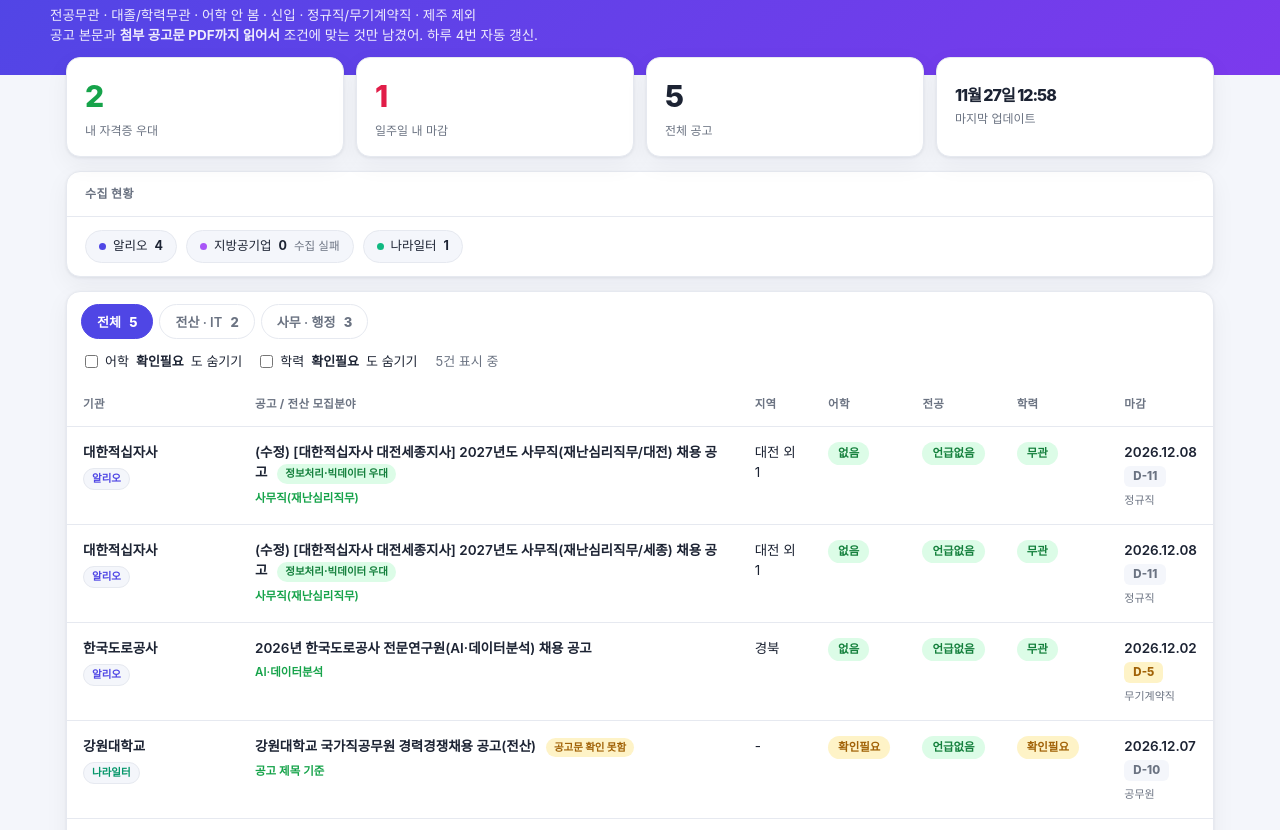
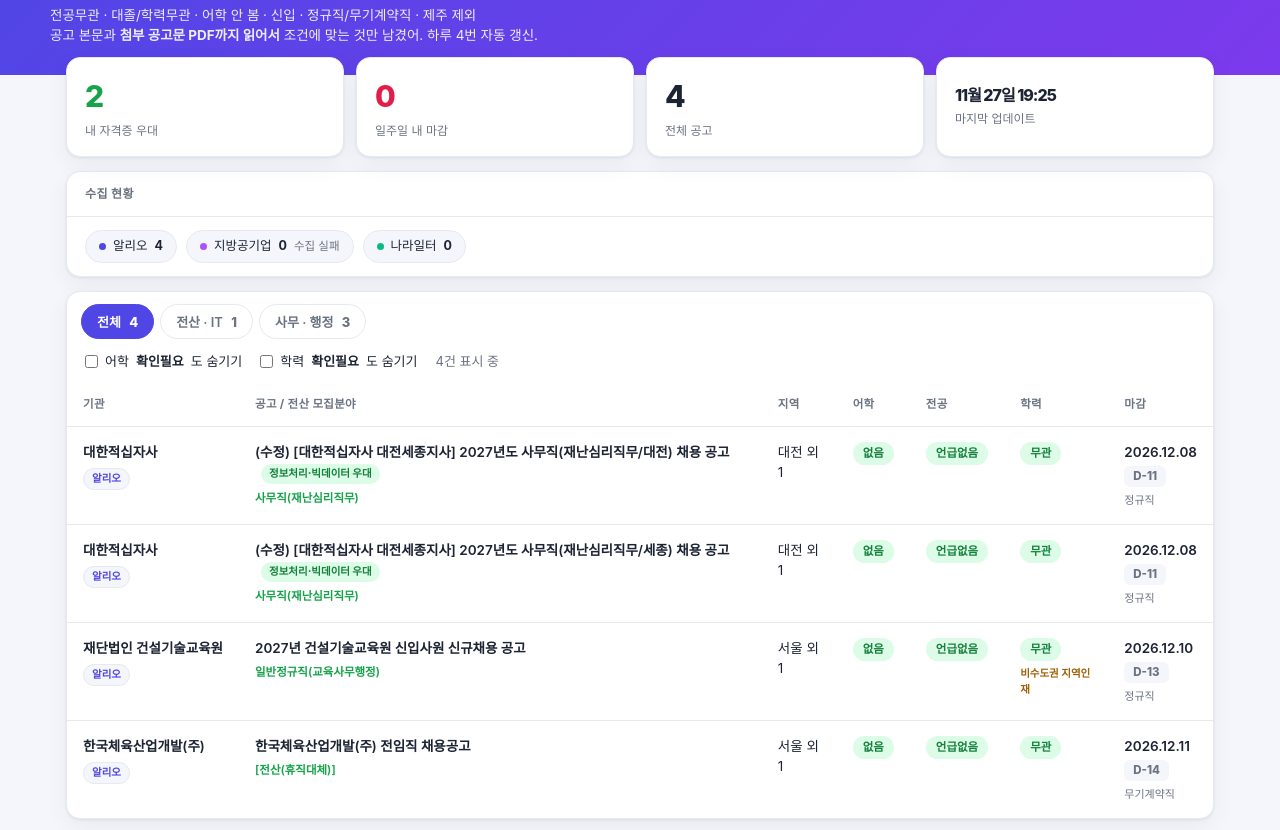
Before and after one commit to seung29501-web/jeonsan-jobs, a plain HTML site: page index.html in a window 1280 px wide. Shown: the part 75-905 px from the top of the page. Drawn offline with Linux system fonts and the light colour scheme.

Commit message:
deploy: d397355417c540511950462bcfdeaf14465e19b9

```diff
--- a/index.html
+++ b/index.html
@@ -114,20 +114,20 @@
 <div class="wrap">
   <div class="stats">
     <div class="stat"><div class="n good">2</div><div class="l">내 자격증 우대</div></div>
-    <div class="stat"><div class="n hot">1</div><div class="l">일주일 내 마감</div></div>
-    <div class="stat"><div class="n">5</div><div class="l">전체 공고</div></div>
-    <div class="stat"><div class="n sm">11월 27일 12:58</div><div class="l">마지막 업데이트</div></div>
+    <div class="stat"><div class="n hot">0</div><div class="l">일주일 내 마감</div></div>
+    <div class="stat"><div class="n">4</div><div class="l">전체 공고</div></div>
+    <div class="stat"><div class="n sm">11월 27일 19:25</div><div class="l">마지막 업데이트</div></div>
   </div>
 
   <div class="panel">
     <div class="panel-h">수집 현황</div>
-    <div class="chips"><span class="chip alio"><i></i>알리오 <b>4</b></span><span class="chip local"><i></i>지방공기업 <b>0</b><em>수집 실패</em></span><span class="chip gov"><i></i>나라일터 <b>1</b></span></div>
+    <div class="chips"><span class="chip alio"><i></i>알리오 <b>4</b></span><span class="chip local"><i></i>지방공기업 <b>0</b><em>수집 실패</em></span><span class="chip gov"><i></i>나라일터 <b>0</b></span></div>
   </div>
 
   <div class="panel">
     <div class="tabs">
-      <button class="tab on" data-k="ALL">전체 <b>5</b></button>
-      <button class="tab" data-k="IT">전산 · IT <b>2</b></button>
+      <button class="tab on" data-k="ALL">전체 <b>4</b></button>
+      <button class="tab" data-k="IT">전산 · IT <b>1</b></button>
       <button class="tab" data-k="OFFICE">사무 · 행정 <b>3</b></button>
     </div>
     <div class="tools">
@@ -189,54 +189,6 @@
             <div class="meta">정규직</div>
           </td>
         </tr>
-        <tr data-eng="없음" data-edu="무관" data-kind="IT">
-          <td data-label="기관">
-            <div class="org">한국도로공사</div>
-            <span class="src alio">알리오</span>
-          </td>
-          <td data-label="공고">
-            <a href="https://job.alio.go.kr/recruitview.do?idx=307189" target="_blank" rel="noopener">2026년 한국도로공사 전문연구원(AI·데이터분석) 채용 공고</a>
-
-
-            <div class="fields">AI·데이터분석</div>
-          </td>
-          <td data-label="지역">경북</td>
-          <td data-label="어학"><span class="pill ok">없음</span></td>
-          <td data-label="전공"><span class="pill ok">언급없음</span></td>
-          <td data-label="학력">
-            <span class="pill ok">무관</span>
-
-          </td>
-          <td data-label="마감">
-            <div class="due">2026.12.02</div>
-            <span class="dday soon">D-5</span>
-            <div class="meta">무기계약직</div>
-          </td>
-        </tr>
-        <tr data-eng="확인필요" data-edu="확인필요" data-kind="IT">
-          <td data-label="기관">
-            <div class="org">강원대학교</div>
-            <span class="src gov">나라일터</span>
-          </td>
-          <td data-label="공고">
-            <a href="https://www.gojobs.go.kr/apmView_recruit.do?menuNo=401&flag=U&searchJobsecode=020&empmnsn=400640" target="_blank" rel="noopener">강원대학교 국가직공무원 경력경쟁채용 공고(전산)</a>
-
-            <span class="warnflag">공고문 확인 못함</span>
-            <div class="fields">공고 제목 기준</div>
-          </td>
-          <td data-label="지역">-</td>
-          <td data-label="어학"><span class="pill warn">확인필요</span></td>
-          <td data-label="전공"><span class="pill ok">언급없음</span></td>
-          <td data-label="학력">
-            <span class="pill warn">확인필요</span>
-
-          </td>
-          <td data-label="마감">
-            <div class="due">2026.12.07</div>
-            <span class="dday ">D-10</span>
-            <div class="meta">공무원</div>
-          </td>
-        </tr>
         <tr data-eng="없음" data-edu="무관" data-kind="OFFICE">
           <td data-label="기관">
             <div class="org">재단법인 건설기술교육원</div>
@@ -259,6 +211,30 @@
             <div class="due">2026.12.10</div>
             <span class="dday ">D-13</span>
             <div class="meta">정규직</div>
+          </td>
+        </tr>
+        <tr data-eng="없음" data-edu="무관" data-kind="IT">
+          <td data-label="기관">
+            <div class="org">한국체육산업개발(주)</div>
+            <span class="src alio">알리오</span>
+          </td>
+          <td data-label="공고">
+            <a href="https://job.alio.go.kr/recruitview.do?idx=307560" target="_blank" rel="noopener">한국체육산업개발(주) 전임직 채용공고</a>
+
+
+            <div class="fields">[전산(휴직대체)]</div>
+          </td>
+          <td data-label="지역">서울 외 1</td>
+          <td data-label="어학"><span class="pill ok">없음</span></td>
+          <td data-label="전공"><span class="pill ok">언급없음</span></td>
+          <td data-label="학력">
+            <span class="pill ok">무관</span>
+
+          </td>
+          <td data-label="마감">
+            <div class="due">2026.12.11</div>
+            <span class="dday ">D-14</span>
+            <div class="meta">무기계약직</div>
           </td>
         </tr></tbody>
       </table>
```
